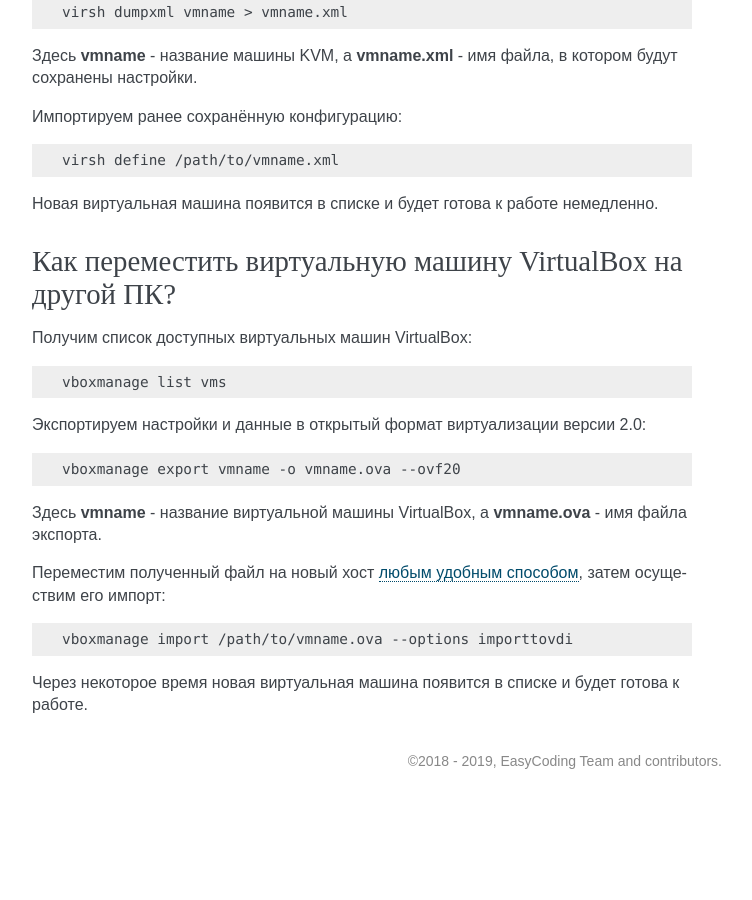
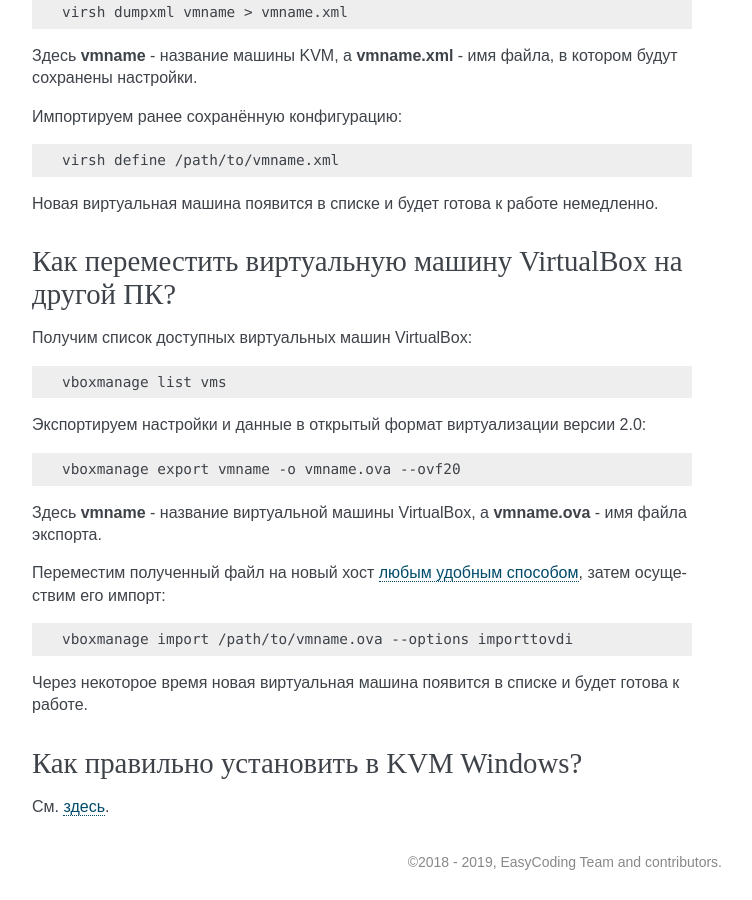
Before and after one commit to RussianFedora/FAQ, a Sphinx documentation site: the page built from source/virtualization.rst, in a window 1280 px wide and 900 px high, scrolled down 3505 px. Shown: the whole window, without its empty margins (388-1140 px from the left). Built offline with Sphinx 7.4.7, drawn with Linux system fonts in a browser that asks for light colours; before the commit the page ends 4304 px from its top, so only the background shows below that; some of the changed text lies outside the part shown.

Commit message:
Added question about installing Windows in KVM.

```diff
--- a/source/virtualization.rst
+++ b/source/virtualization.rst
@@ -248,3 +248,11 @@
     vboxmanage import /path/to/vmname.ova --options importtovdi
 
 Через некоторое время новая виртуальная машина появится в списке и будет готова к работе.
+
+.. index:: virtualization, kvm, vm, windows
+.. _kvm-windows:
+
+Как правильно установить в KVM Windows?
+===========================================
+
+См. `здесь <https://www.easycoding.org/2019/12/19/zapuskaem-windows-v-kvm-na-fedora.html>`__.
```
